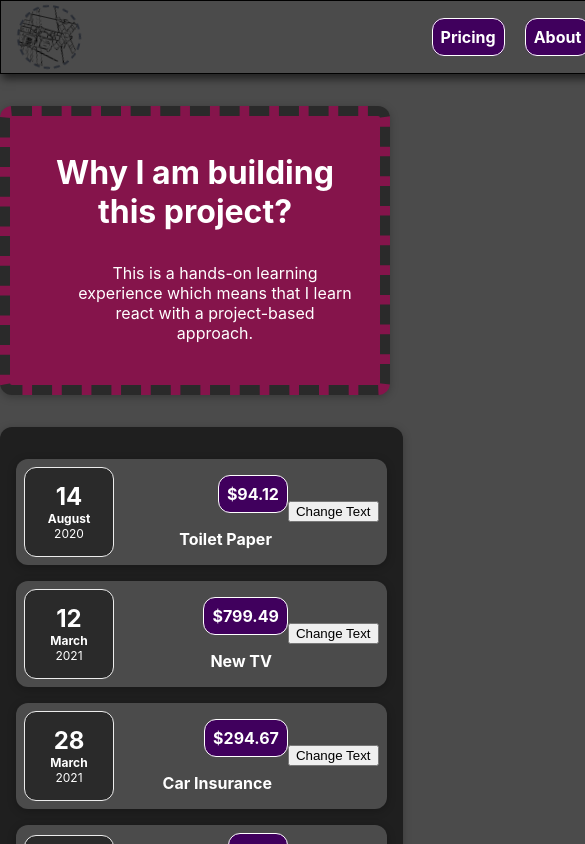
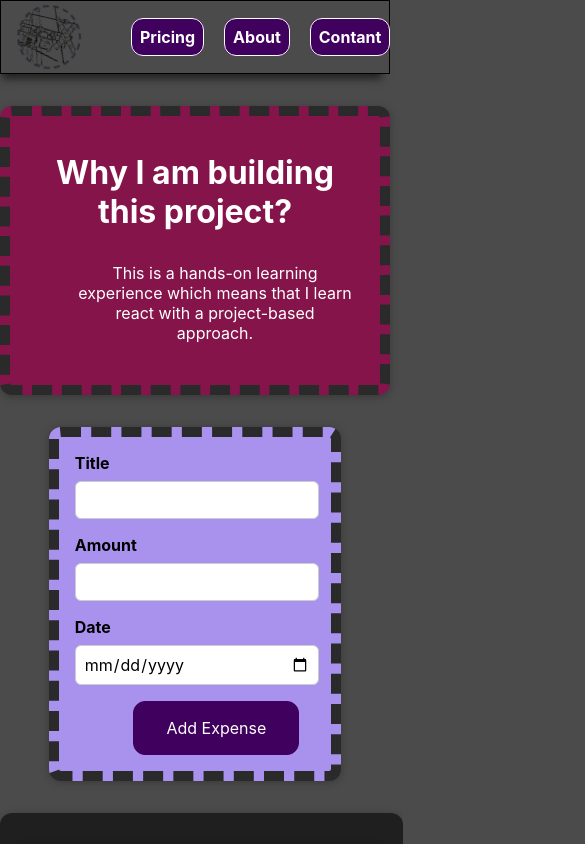
Before and after one commit to Adocresta/learning-react, a React (Create React App) app: page / in a window 390 px wide. Shown: the top 844 px of the page, 585 px wide, since content can reach past the window. Built offline with nearby package versions, Linux system fonts and the light colour scheme.

Commit message:
working on new compenents& some css fix for more responsiveness

```diff
--- a/src/App.js
+++ b/src/App.js
@@ -4,6 +4,7 @@
 import Footer from "./components/UI/Footer";
 import Expenses from "./components/Expenses/Expenses";
 import React from "react";
+import NewExpense from "./components/NewExpense/NewExpense";
 
 // fragment tags for a parent element
 function App() {
@@ -33,6 +34,7 @@
     <React.Fragment>
       <Header />
       <MainContent />
+      <NewExpense />
       <Expenses expenses={expenses} />
       <Expenses expenses={expenses} />
       <Footer />
--- a/src/components/MainContent.css
+++ b/src/components/MainContent.css
@@ -4,8 +4,7 @@
   color: white;
   padding: 1rem 1rem;
   margin: 2rem 0;
-  border: #2a2a2a 10px solid;
-  border-style: dashed;
+  border: #2a2a2a 10px dashed;
 }
 
 ul {
--- /dev/null
+++ b/src/components/NewExpense/ExpenseForm.css
@@ -0,0 +1,37 @@
+.new-expense__controls {
+  display: flex;
+  flex-wrap: wrap;
+  gap: 1rem;
+  margin-bottom: 1rem;
+  text-align: left;
+}
+
+.new-expense__control label {
+  font-weight: bold;
+  margin-bottom: 0.5rem;
+  display: block;
+}
+
+.new-expense__control input {
+  font: inherit;
+  padding: 0.5rem;
+  border-radius: 6px;
+  border: 1px solid #ccc;
+  width: 20rem;
+  min-width: 100%;
+}
+
+@media (max-width: 550px) {
+  .new-expense__control input {
+    width: 18rem;
+  }
+}
+@media (max-width: 500px) {
+  .new-expense__control input {
+    width: 13rem;
+  }
+}
+
+.new-expense__actions {
+  text-align: right;
+}
--- /dev/null
+++ b/src/components/NewExpense/ExpenseForm.js
@@ -0,0 +1,27 @@
+import "./ExpenseForm.css";
+
+const ExpenseForm = () => {
+  return (
+    <form>
+      <div className="new-expense__controls">
+        <div className="new-expense__control">
+          <label>Title</label>
+          <input type="text" />
+        </div>
+        <div className="new-expense__control">
+          <label>Amount</label>
+          <input type="number" min=".01" max=".01" />
+        </div>
+        <div className="new-expense__control">
+          <label>Date</label>
+          <input type="date" min="2019-01-01" max="2022-12-31" />
+        </div>
+      </div>
+      <div className="new-expense__actions">
+        <button type="submit">Add Expense</button>
+      </div>
+    </form>
+  );
+};
+
+export default ExpenseForm;
--- /dev/null
+++ b/src/components/NewExpense/NewExpense.css
@@ -0,0 +1,40 @@
+.new-expense {
+  box-sizing: border-box;
+  background-color: #a892ee;
+  padding: 1rem;
+  margin: 2rem auto;
+  width: 50rem;
+  max-width: 75%;
+  border-radius: 12px;
+  text-align: center;
+  box-shadow: 0 1px 8px rgba(0, 0, 0, 0.25);
+  border: #2a2a2a 10px dashed;
+}
+
+.new-expense button {
+  font: inherit;
+  cursor: pointer;
+  padding: 1rem 2rem;
+  border: 1px solid #40005d;
+  background-color: #40005d;
+  color: white;
+  border-radius: 12px;
+  margin-right: 1rem;
+}
+
+.new-expense button:hover,
+.new-expense button:active {
+  background-color: #510674;
+  border-color: #510674;
+}
+
+.new-expense button.alternative {
+  color: #220131;
+  border-color: transparent;
+  background-color: transparent;
+}
+
+.new-expense button.alternative:hover,
+.new-expense button.alternative:active {
+  background-color: #ddb3f8;
+}
--- /dev/null
+++ b/src/components/NewExpense/NewExpense.js
@@ -0,0 +1,12 @@
+import ExpenseForm from "./ExpenseForm";
+import "./NewExpense.css";
+
+const NewExpense = () => {
+  return (
+    <div className="new-expense">
+      <ExpenseForm />
+    </div>
+  );
+};
+
+export default NewExpense;
--- a/src/components/UI/Footer.css
+++ b/src/components/UI/Footer.css
@@ -1,7 +1,7 @@
 footer {
   position: relative;
   bottom: 0;
-  min-width: 700px;
+  max-width: 700px;
   border-radius: 10px;
   height: 30px; /* Height of the footer */
   /* background: rgb(19, 38, 48); */
--- a/src/components/UI/Header.css
+++ b/src/components/UI/Header.css
@@ -1,12 +1,19 @@
 nav {
-  display: inline-flex;
+  display: flex;
   align-items: center;
   justify-content: space-between;
-  min-width: 700px;
+  /* width: 1000px; */
+  /* max-width: 7000px; */
   border: 1px solid black;
   box-shadow: -3px 10px 8px -5px rgba(0, 0, 0, 0.56);
   -webkit-box-shadow: -3px 10px 8px -5px rgba(0, 0, 0, 0.56);
   -moz-box-shadow: -3px 10px 8px -5px rgba(0, 0, 0, 0.56);
+}
+
+@media (max-width: 700px) {
+  nav {
+    width: auto;
+  }
 }
 
 ul {
```
